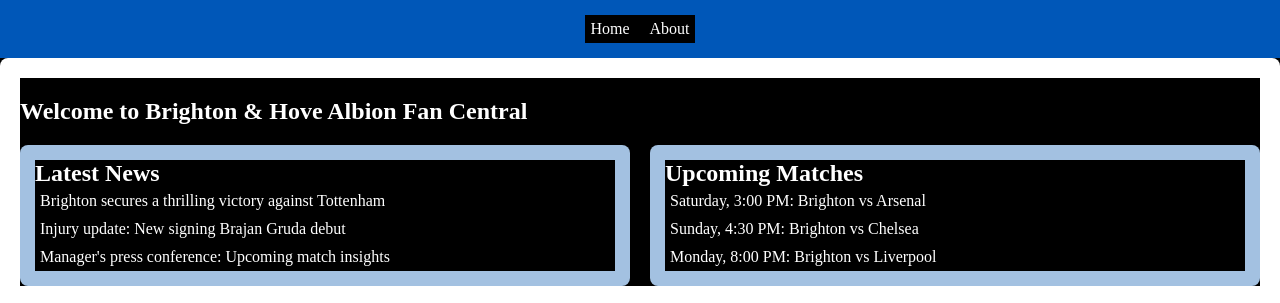
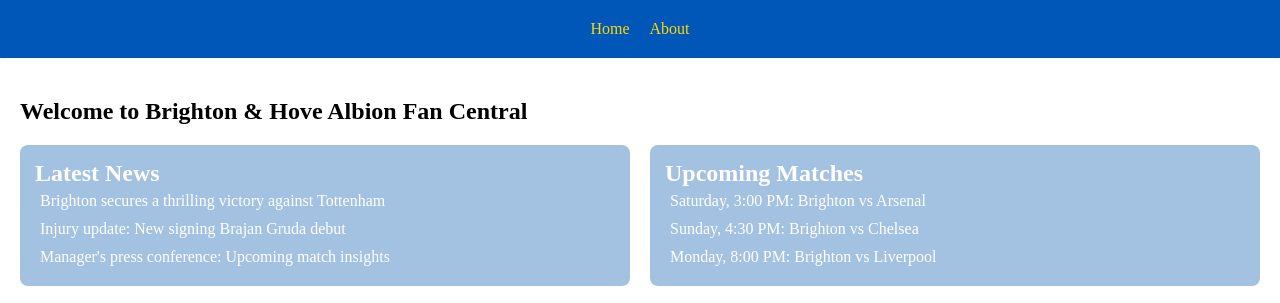
Before and after one commit to TheUnseenBug/uppgift_v41, a plain HTML site: page index.html in a window 1280 px wide. Shown: the top 303 px of the page. Drawn offline with Linux system fonts and the light colour scheme.

Commit message:
minor fix

```diff
--- a/utils.css
+++ b/utils.css
@@ -1,8 +1,6 @@
 * {
   padding: 0;
   margin: 0;
-  background-color: var(--black-color);
-  color: var(--white-color);
 }
 :root {
   --primary-color: #0057b8;
```
